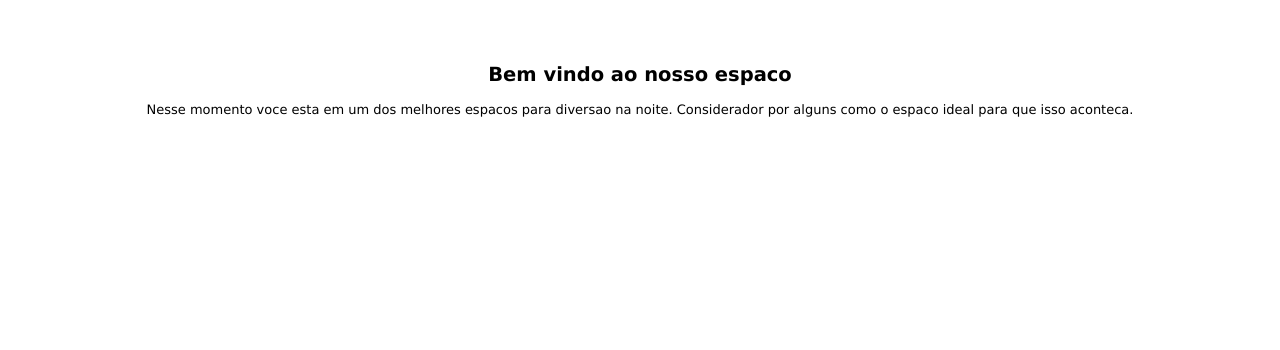
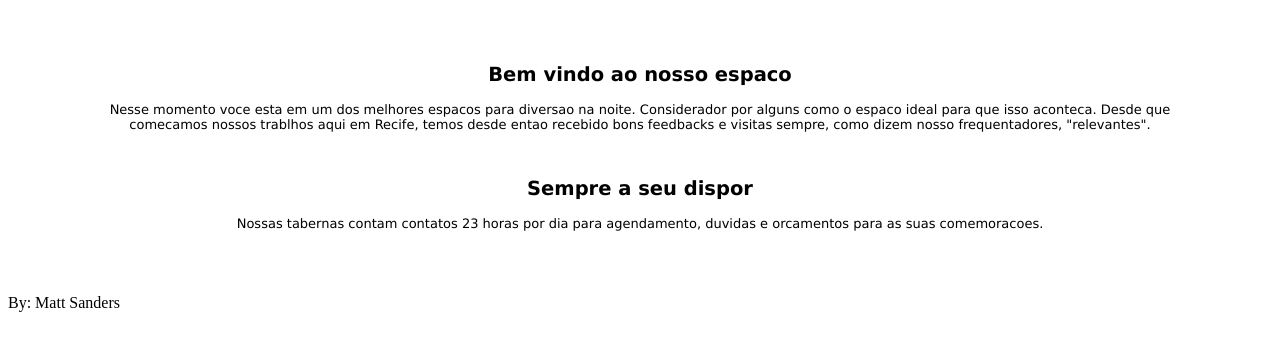
Before and after one commit to mateusmeloxyz/my-web-repo, a plain HTML site: page mainProject/Index.html in a window 1280 px wide. Drawn offline with Linux system fonts and the light colour scheme.

Commit message:
Ampliando ainda mais a index

```diff
--- a/mainProject/Index.html
+++ b/mainProject/Index.html
@@ -4,14 +4,22 @@
     <meta charset="UTF-8">
     <meta http-equiv="X-UA-Compatible" content="IE=edge">
     <meta name="viewport" content="width=device-width, initial-scale=1.0">
-    <link rel="shortcut icon" href="/imagens/favicon.ico" />
-    <link rel="stylesheet" type="text/css" href="/estilo.css">
+    <link rel="shortcut icon" href="/mainProject/imagens/favicon.ico" />
+    <link rel="stylesheet" type="text/css" href="/mainProject/estilo.css">
     <title>Taberna Midnight</title>
 </head>
 <body>
 <div id="header">
     <h2>Bem vindo ao nosso espaco</h2>
-    <p>Nesse momento voce esta em um dos melhores espacos para diversao na noite. Considerador por alguns como o espaco ideal para que isso aconteca.</p>
+    <p>Nesse momento voce esta em um dos melhores espacos para diversao na noite. Considerador por alguns como o espaco ideal para que isso aconteca.
+        Desde que comecamos nossos trablhos aqui em Recife, temos desde entao recebido bons feedbacks e
+        visitas sempre, como dizem nosso frequentadores, "relevantes".
+    </p><br>
+    <h2>Sempre a seu dispor</h2>
+    <p>Nossas tabernas contam contatos 23 horas por dia para agendamento, duvidas e orcamentos para as suas comemoracoes.</p>
+</div>
+<div id="footer">
+    By: Matt Sanders
 </div>
 </body>
 </html>
```
